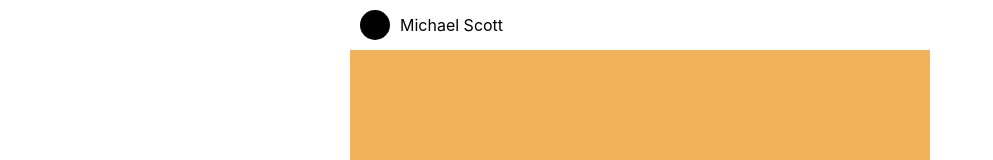
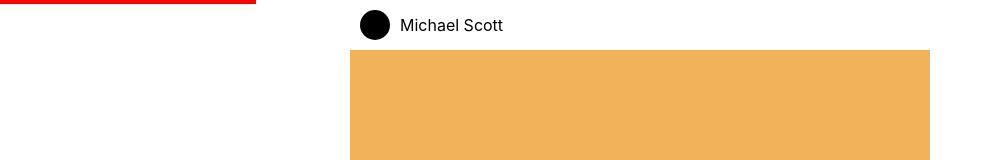
Before and after one commit to codegem-insta/react_scroll, a React (Create React App) app: page / in a window 1280 px wide. Shown: the top 160 px of the page, without its empty margins (0-993 px from the left). Built offline with nearby package versions, Linux system fonts and the light colour scheme.

Commit message:
Added progress bar

```diff
--- a/src/App.css
+++ b/src/App.css
@@ -1,4 +1,3 @@
 .App {
   text-align: center;
-  padding: 0px 350px;
 }
--- a/src/App.js
+++ b/src/App.js
@@ -1,9 +1,11 @@
 import './App.css';
+import ProgressBar from './components/ProgressBar/ProgressBar';
 import UserPosts from './components/UserPosts/UserPosts';
 
 function App() {
   return (
     <div className="App">
+      <ProgressBar scroll="20%"/>
       <UserPosts />
     </div>
   );
--- /dev/null
+++ b/src/components/ProgressBar/ProgressBar.jsx
@@ -0,0 +1,11 @@
+import react from 'react';
+import style from './ProgressBar.module.css';
+
+function ProgressBar(props) {
+    return (
+        <div className={style.ProgressBar} style={{width: props.scroll}}>
+        </div>
+    )
+}
+
+export default ProgressBar;
--- /dev/null
+++ b/src/components/ProgressBar/ProgressBar.module.css
@@ -0,0 +1,6 @@
+.ProgressBar {
+    position: fixed;
+    background: red;
+    height: 4px;
+    z-index: 10;
+}
--- a/src/components/UserPosts/UserPosts.js
+++ b/src/components/UserPosts/UserPosts.jsx
@@ -30,7 +30,7 @@ function UserPosts() {
     const content = allPosts();
 
     return (
-        <div>
+        <div className={style.UserPosts}>
             { content.map(post => <Post key={post.id} post={post} />)}
         </div>
     );
--- a/src/components/UserPosts/UserPosts.module.css
+++ b/src/components/UserPosts/UserPosts.module.css
@@ -1,3 +1,7 @@
+.UserPosts {
+    padding: 0px 350px;
+}
+
 .Post {
     margin-bottom: 30px;
 }
```
